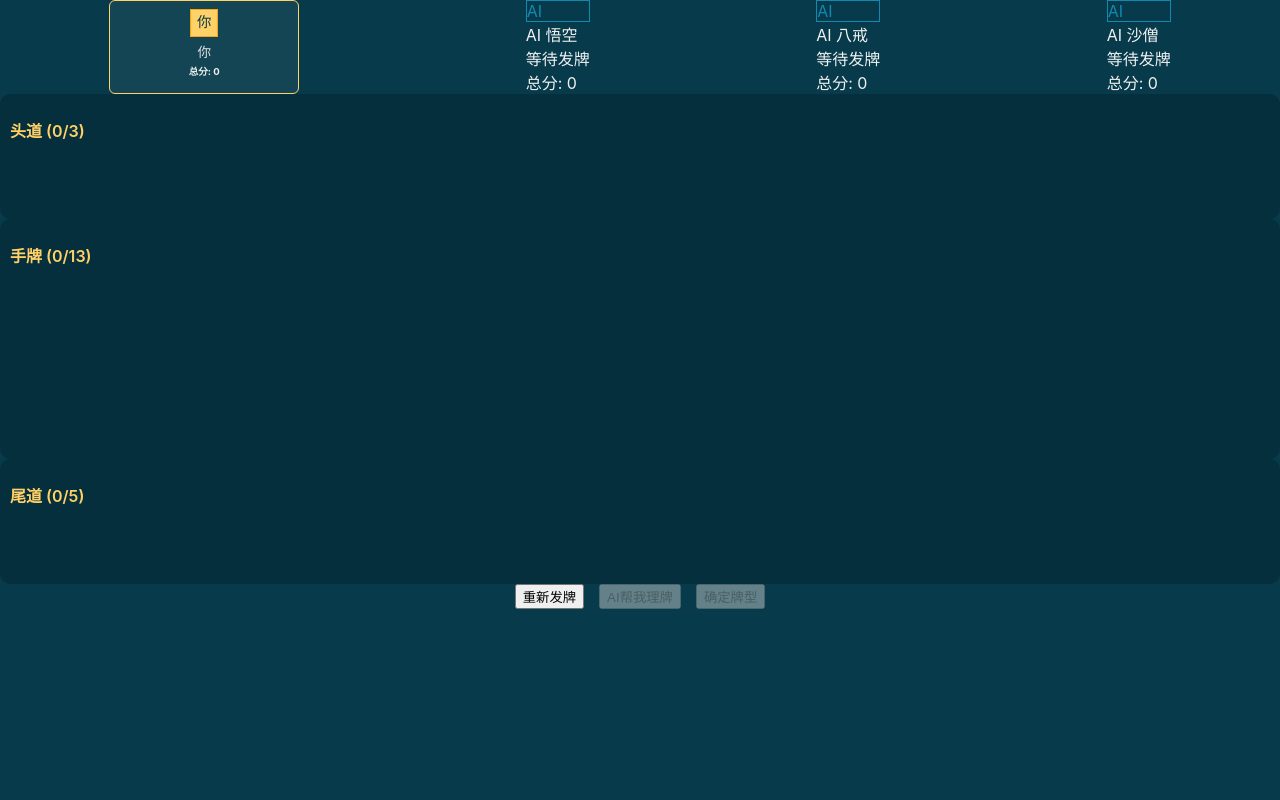
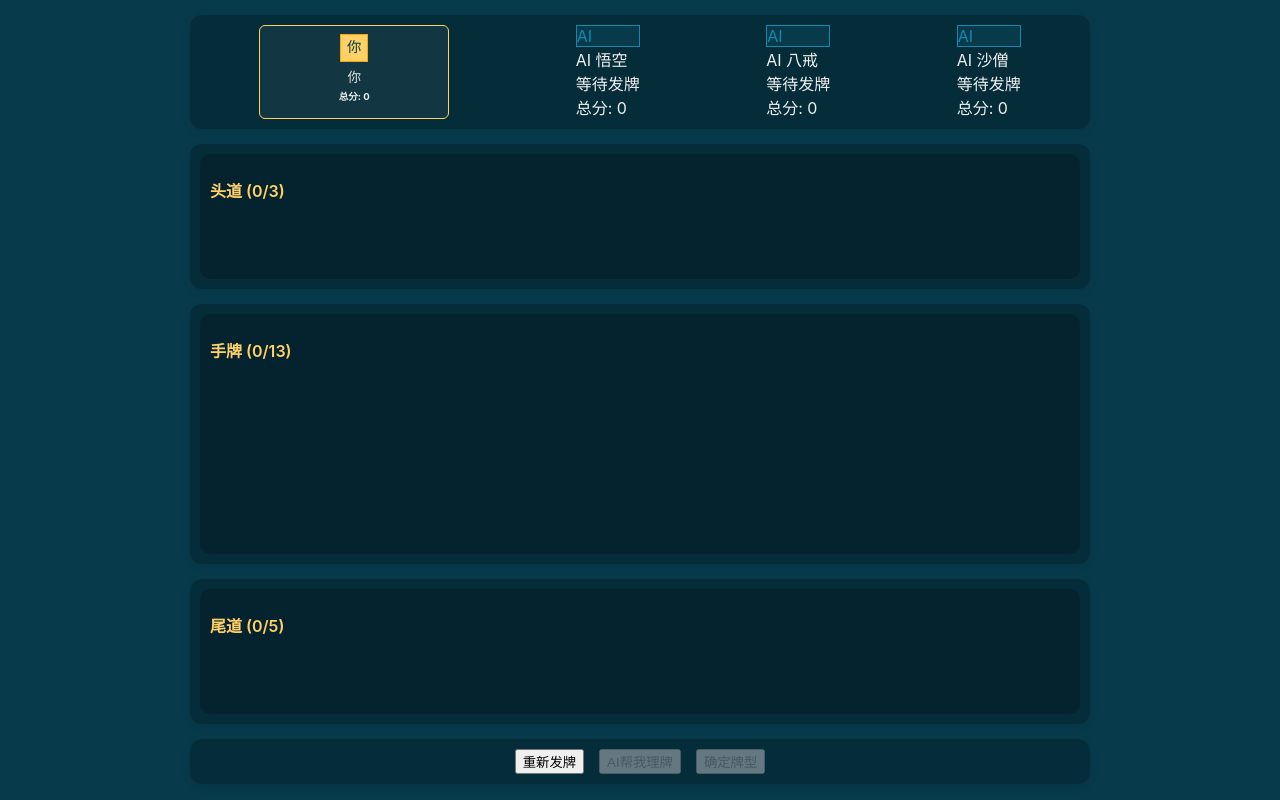
Before and after one commit to wen952555/sss, a React (Create React App) app in the folder frontend/: page / in a window 1280 px wide. Built offline with nearby package versions, Linux system fonts and the light colour scheme.

Commit message:
Update App.js

```diff
--- a/frontend/src/App.js
+++ b/frontend/src/App.js
@@ -1,15 +1,15 @@
 // frontend/src/App.js
 import React, { useState, useEffect, useCallback } from 'react';
 import { DragDropContext } from 'react-beautiful-dnd';
-import HandArea from './components/HandArea';
-import TopBanner from './components/TopBanner';
-import ComparisonModal from './components/ComparisonModal';
-import { API_BASE_URL } from './config'; // 确保 config.js 存在且导出此常量
-import { mapBackendCardsToFrontendCards } from './logic/card'; // 确保 card.js 存在且导出此函数
-import { evaluateHand, compareEvaluatedHands, HAND_TYPE_NAMES } from './logic/handEvaluator'; // 确保 handEvaluator.js 存在且导出这些
-import { findBestThirteenWaterArrangement } from './logic/thirteenWaterAI'; // 确保 thirteenWaterAI.js 存在且导出此函数
-import { calculateAllPlayerScores } from './logic/scoreCalculator'; // 确保 scoreCalculator.js 存在且导出此函数
-import './App.css'; // 确保 App.css 存在于 src 目录
+import HandArea from './components/HandArea'; // 用于头中尾道
+import TopBanner from './components/TopBanner'; // 用于玩家状态横幅
+import ComparisonModal from './components/ComparisonModal'; // 用于比牌界面
+import { API_BASE_URL } from './config';
+import { mapBackendCardsToFrontendCards } from './logic/card';
+import { evaluateHand, compareEvaluatedHands, HAND_TYPE_NAMES } from './logic/handEvaluator';
+import { findBestThirteenWaterArrangement } from './logic/thirteenWaterAI';
+import { calculateAllPlayerScores } from './logic/scoreCalculator';
+import './App.css';
 
 const DROPPABLE_IDS_PLAYER_PREFIX = "player_";
 const HAND_FIXED_CAPACITIES = { TOP: 3, MIDDLE: 5, BOTTOM: 5 };
@@ -33,20 +33,14 @@ function App() {
   const [showComparisonView, setShowComparisonView] = useState(false);
   const [gameStarted, setGameStarted] = useState(false);
 
+  // --- (Helper functions 和大部分 useEffects - 保持不变，此处省略以保持核心代码清晰) ---
+  // (请确保您 App.js 中这些函数的逻辑是正确的，如 getPlayerDroppableId, checkPlayerFullyArranged, evaluateAndSetPlayerArrangement, handleDealNewHand, autoArrangeAIHand, onDragEnd, handleHumanPlayerAISort, handleConfirmHand)
+  // 我将只列出与新流程相关的关键函数和修改
   const getPlayerDroppableId = (playerId, areaKey) => `${DROPPABLE_IDS_PLAYER_PREFIX}${playerId}_${areaKey}`;
   const checkPlayerFullyArranged = useCallback((player) => { if (!player) return false; return player.cards.TOP.length === HAND_FIXED_CAPACITIES.TOP && player.cards.MIDDLE.length === HAND_FIXED_CAPACITIES.MIDDLE && player.cards.BOTTOM.length === HAND_FIXED_CAPACITIES.BOTTOM; }, []);
   const evaluateAndSetPlayerArrangement = useCallback((playerId, newCards) => { setPlayers(prevPlayers => prevPlayers.map(p => { if (p.id === playerId) { const isFullyArrangedNow = checkPlayerFullyArranged({cards: newCards}); let finalEval = null; let misArranged = false; if (isFullyArrangedNow) { const topEval = evaluateHand(newCards.TOP); const middleEval = evaluateHand(newCards.MIDDLE); const bottomEval = evaluateHand(newCards.BOTTOM); finalEval = { topEval, middleEval, bottomEval }; if (!p.isAI && (compareEvaluatedHands(topEval, middleEval) > 0 || compareEvaluatedHands(middleEval, bottomEval) > 0)) { misArranged = true; if (misArranged && playerId === HUMAN_PLAYER_ID) setTimeout(()=>alert("注意：你的牌型组合错误（倒水）！"),0); } } return { ...p, cards: newCards, isArranged: isFullyArrangedNow, finalArrangement: finalEval, isMisArranged: misArranged, isThinking: false, }; } return p; })); }, [checkPlayerFullyArranged]);
-
-  useEffect(() => {
-    if (showComparisonView) return;
-    if (!gameStarted && !isLoadingDeal) return;
-    if (!humanPlayer) return;
-    const isHumanArranged = checkPlayerFullyArranged(humanPlayer);
-    setHumanMiddleHandLabel(isHumanArranged ? '中道' : '手牌');
-  }, [humanPlayer, checkPlayerFullyArranged, players, showComparisonView, isLoadingDeal, gameStarted]);
-
+  useEffect(() => { if (showComparisonView) return; if (!gameStarted && !isLoadingDeal) return; if (!humanPlayer) return; const isHumanArranged = checkPlayerFullyArranged(humanPlayer); setHumanMiddleHandLabel(isHumanArranged ? '中道' : '手牌'); }, [humanPlayer, checkPlayerFullyArranged, players, showComparisonView, isLoadingDeal, gameStarted]);
   useEffect(() => { const allArranged = players.every(p => p.isArranged); setAllPlayersArranged(allArranged); }, [players]);
-
   const handleDealNewHand = async () => { setIsLoadingDeal(true); setAllPlayersArranged(false); setShowComparisonView(false); setGameStarted(true); try { const dealPromises = players.map(player => fetch(`${API_BASE_URL}/api/deal_cards.php`).then(res => { if (!res.ok) throw new Error(`API error for ${player.name}! status: ${res.status}`); return res.json(); })); const results = await Promise.all(dealPromises); const updatedPlayersData = players.map((player, index) => { const dealResult = results[index]; const baseState = createInitialPlayerState(player.id, player.name, player.isAI); if (dealResult.success && dealResult.hand) { const dealtCards = mapBackendCardsToFrontendCards(dealResult.hand); return { ...baseState, score: player.score, initial13Cards: [...dealtCards], cards: { ...baseState.cards, MIDDLE: player.isAI ? [] : dealtCards }, isThinking: player.isAI, confirmedThisRound: false }; } console.error(`Failed to deal cards for ${player.name}`, dealResult.message); return {...baseState, score: player.score, confirmedThisRound: false }; }); setPlayers(updatedPlayersData); updatedPlayersData.filter(p => p.isAI).forEach(aiPlayer => { if (aiPlayer.initial13Cards.length === 13) { autoArrangeAIHand(aiPlayer.id, aiPlayer.initial13Cards); } }); } catch (error) { console.error("Deal New Hand Error:", error); alert(`发牌请求错误: ${error.message}`); setGameStarted(false); } setIsLoadingDeal(false); };
   const autoArrangeAIHand = useCallback((aiPlayerId, cardsForAI) => { setPlayers(prev => prev.map(p => p.id === aiPlayerId ? { ...p, isThinking: true } : p)); setTimeout(() => { const arrangement = findBestThirteenWaterArrangement(cardsForAI); if (arrangement) { evaluateAndSetPlayerArrangement(aiPlayerId, { TOP: arrangement.top, MIDDLE: arrangement.middle, BOTTOM: arrangement.bottom, }); } else { console.error(`AI ${aiPlayerId} failed to arrange hand.`); setPlayers(prev => prev.map(p => p.id === aiPlayerId ? { ...p, isThinking: false, isArranged: false } : p)); } }, 300 + Math.random() * 1200); }, [evaluateAndSetPlayerArrangement]);
   useEffect(() => { /* 初始不执行任何操作 */ }, []);
@@ -70,12 +64,13 @@ function App() {
 
   const handleContinueGame = () => {
     setShowComparisonView(false);
+    // 清理上一局的牌，但保留总分，并重置游戏开始状态等待用户点击“重新发牌”
     setPlayers(prevPlayers => prevPlayers.map(p => ({
         ...createInitialPlayerState(p.id, p.name, p.isAI),
         score: p.score
     })));
     setAllPlayersArranged(false);
-    setGameStarted(false); // 重置游戏开始状态，等待用户点“重新发牌”
+    setGameStarted(false);
   };
 
   if (!humanPlayer) return <div className="app-container"><p>正在加载玩家数据...</p></div>;
@@ -87,6 +82,7 @@ function App() {
 
   return (
     <DragDropContext onDragEnd={onDragEnd}>
+      {/* 根据 showComparisonView 状态条件渲染主游戏界面或比牌界面 */}
       {showComparisonView ? (
         <ComparisonModal
             onClose={handleContinueGame}
@@ -95,25 +91,38 @@ function App() {
             humanPlayerId={HUMAN_PLAYER_ID}
         />
       ) : (
-        <div className="app-container game-view-container">
-          <div className={`game-board ${humanPlayer.isMisArranged && humanPlayer.isArranged ? 'misarranged-board' : ''}`}>
+        // 主游戏界面，现在是一个垂直的 flex 容器，包含5个横幅
+        <div className="app-container game-view-active">
+          {/* 横幅1: 玩家状态 */}
+          <div className="banner-section player-status-banner-section">
             <TopBanner
                 humanPlayer={humanPlayer}
                 aiPlayers={aiPlayers}
             />
+          </div>
 
-            <div className="hand-lanes-container">
-              <HandArea droppableId={getPlayerDroppableId(HUMAN_PLAYER_ID, 'TOP')} title={`头道 (${humanTopCurrentCount}/${HAND_FIXED_CAPACITIES.TOP})`} cards={humanPlayer.cards.TOP} evaluatedHandType={humanPlayer.finalArrangement?.topEval} allowWrap={false} />
-              <HandArea droppableId={getPlayerDroppableId(HUMAN_PLAYER_ID, 'MIDDLE')} title={`${humanMiddleHandLabel} (${humanMiddleCurrentCount}/${Math.max(0, humanMiddleExpectedCount)})`} cards={humanPlayer.cards.MIDDLE} evaluatedHandType={humanPlayer.isArranged ? humanPlayer.finalArrangement?.middleEval : null} allowWrap={!humanPlayer.isArranged} />
-              <HandArea droppableId={getPlayerDroppableId(HUMAN_PLAYER_ID, 'BOTTOM')} title={`尾道 (${humanBottomCurrentCount}/${HAND_FIXED_CAPACITIES.BOTTOM})`} cards={humanPlayer.cards.BOTTOM} evaluatedHandType={humanPlayer.finalArrangement?.bottomEval} allowWrap={false} />
-            </div>
+          {/* 横幅2: 头道 */}
+          <div className="banner-section hand-lane-banner-section">
+            <HandArea droppableId={getPlayerDroppableId(HUMAN_PLAYER_ID, 'TOP')} title={`头道 (${humanTopCurrentCount}/${HAND_FIXED_CAPACITIES.TOP})`} cards={humanPlayer.cards.TOP} evaluatedHandType={humanPlayer.finalArrangement?.topEval} allowWrap={false} />
+          </div>
 
+          {/* 横幅3: 手牌/中道 */}
+          <div className="banner-section hand-lane-banner-section middle-lane">
+            <HandArea droppableId={getPlayerDroppableId(HUMAN_PLAYER_ID, 'MIDDLE')} title={`${humanMiddleHandLabel} (${humanMiddleCurrentCount}/${Math.max(0, humanMiddleExpectedCount)})`} cards={humanPlayer.cards.MIDDLE} evaluatedHandType={humanPlayer.isArranged ? humanPlayer.finalArrangement?.middleEval : null} allowWrap={!humanPlayer.isArranged} />
+          </div>
+
+          {/* 横幅4: 尾道 */}
+          <div className="banner-section hand-lane-banner-section">
+            <HandArea droppableId={getPlayerDroppableId(HUMAN_PLAYER_ID, 'BOTTOM')} title={`尾道 (${humanBottomCurrentCount}/${HAND_FIXED_CAPACITIES.BOTTOM})`} cards={humanPlayer.cards.BOTTOM} evaluatedHandType={humanPlayer.finalArrangement?.bottomEval} allowWrap={false} />
+          </div>
+
+          {/* 横幅5: 控制按钮 */}
+          <div className="banner-section controls-banner-section">
             <div className="controls">
               <button className="game-button" onClick={handleDealNewHand} disabled={isLoadingDeal}> {isLoadingDeal ? '发牌中...' : '重新发牌'} </button>
               <button className="game-button" onClick={handleHumanPlayerAISort} disabled={isLoadingDeal || !gameStarted || humanPlayer.isArranged || humanPlayer.isThinking}> {humanPlayer.isThinking && humanPlayer.id === HUMAN_PLAYER_ID ? 'AI理牌中...' : 'AI帮我理牌'} </button>
               <button className="game-button" onClick={handleConfirmHand} disabled={isLoadingDeal || !gameStarted || !humanPlayer.isArranged || (humanPlayer.isMisArranged && humanPlayer.isArranged) || allPlayersArranged}> 确定牌型 </button>
             </div>
-
             {gameStarted && allPlayersArranged && (
                 <button className="game-button compare-all-button" onClick={handleStartCompare}>
                     开始比牌！
```
